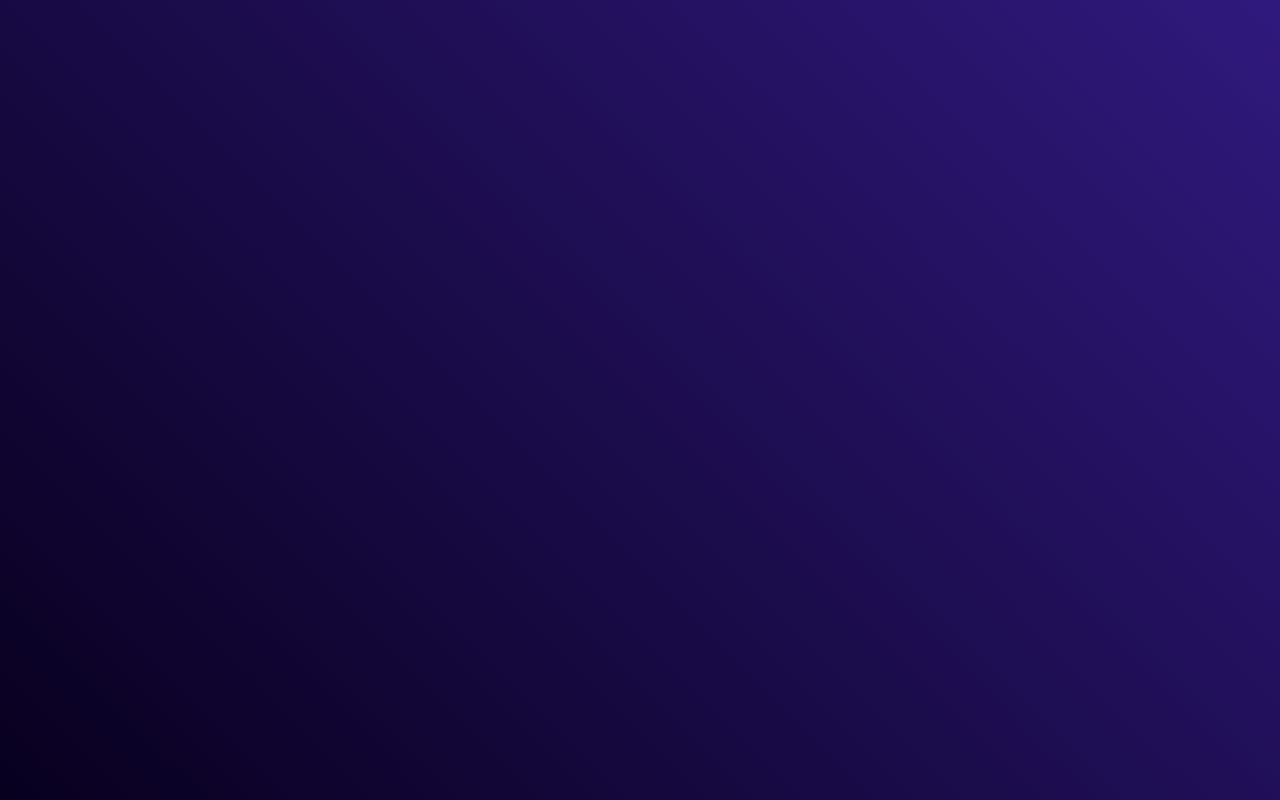
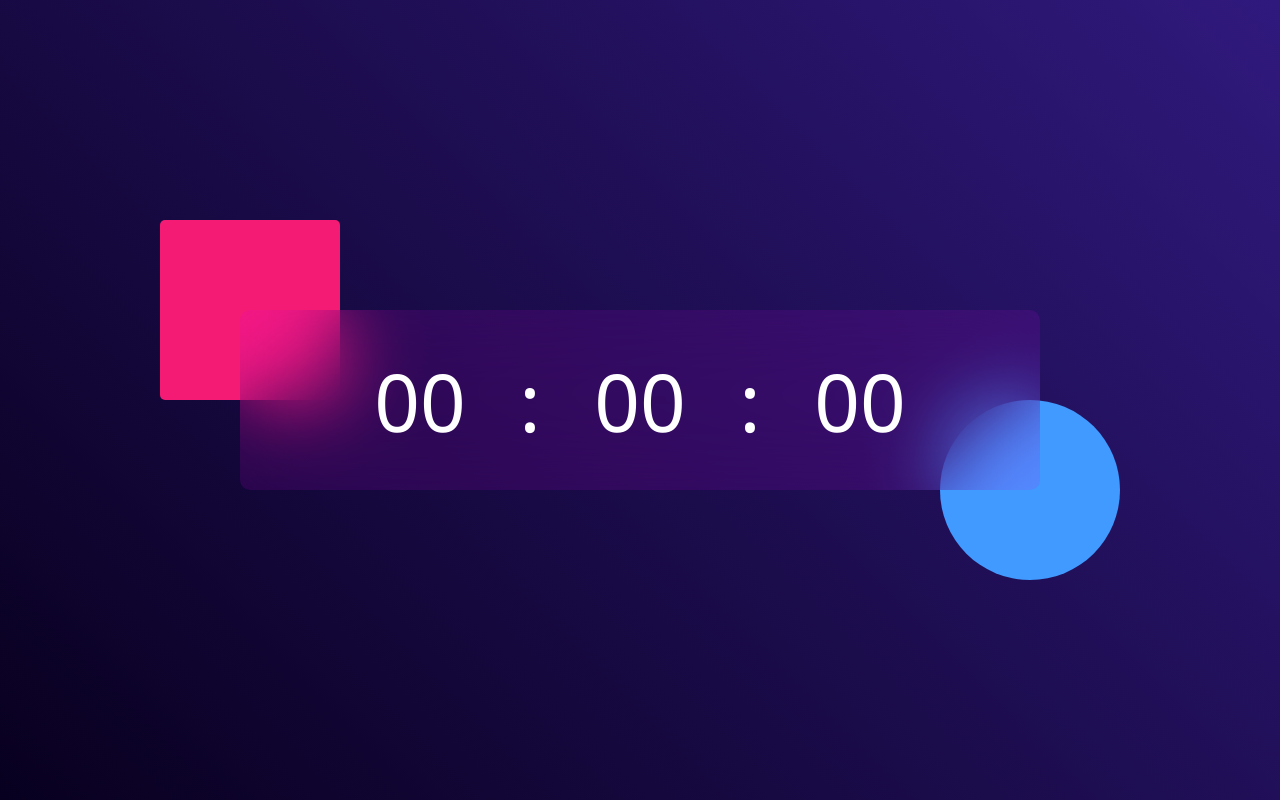
Before and after one commit to Omkarkadam-dev/Clockify, a plain HTML site: page index.html in a window 1280 px wide. Drawn offline with Linux system fonts and the light colour scheme.

Commit message:
Designed Main UI

```diff
--- a/index.html
+++ b/index.html
@@ -1,17 +1,28 @@
 <!DOCTYPE html>
 <html lang="en">
+
 <head>
     <meta charset="UTF-8">
     <meta name="viewport" content="width=device-width, initial-scale=1.0">
     <title>CLOCKIFY - Your Digital Clock</title>
     <link rel="stylesheet" href="style.css">
 </head>
+
 <body>
 
-<div class="hero">
+    <div class="hero">
+        <div class="container">
+            <div class="clock">
+                <span>00</span>
+                <span>:</span>
+                <span>00</span>
+                <span>:</span>
+                <span>00</span>
+            </div>
+        </div>
+    </div>
 
-</div>
+    <script src="script.js"></script>
+</body>
 
-<script src="script.js"></script>
-</body>
 </html>
--- a/style.css
+++ b/style.css
@@ -1,14 +1,66 @@
-*{
+* {
     padding: 0;
     margin: 0;
     font-family: 'Segoe UI', Tahoma, Geneva, Verdana, sans-serif;
     box-sizing: border-box;
 }
 
-.hero{
+.hero {
     width: 100%;
     min-height: 100vh;
     background: linear-gradient(45deg, #08001f, #30197d);
     color: #fff;
     position: relative;
 }
+
+.container {
+    width: 800px;
+    height: 180px;
+    position: absolute;
+    top: 50%;
+    left: 50%;
+    transform: translate(-50%, -50%);
+}
+
+.container::before {
+    content: '';
+    width: 180px;
+    height: 180px;
+    background-color: #f41b75;
+    border-radius: 5px;
+    position: absolute;
+    left: -10%;
+    top: -50%;
+    z-index: -1;
+}
+
+.container::after {
+    content: '';
+    width: 180px;
+    height: 180px;
+    background-color: #419aff;
+    border-radius: 50%;
+    position: absolute;
+    right: -10%;
+    bottom: -50%;
+    z-index: -1;
+}
+
+.clock {
+    width: 100%;
+    height: 100%;
+    background-color: rgba(235, 0, 255, 0.11);
+    border-radius: 10px;
+    display: flex;
+    align-items: center;
+    justify-content: center;
+    backdrop-filter: blur(40px);
+}
+
+.clock span{
+    font-size: 80px;
+    width: 110px;
+    display: inline-block;
+    text-align: center;
+    position: relative;
+}
```
